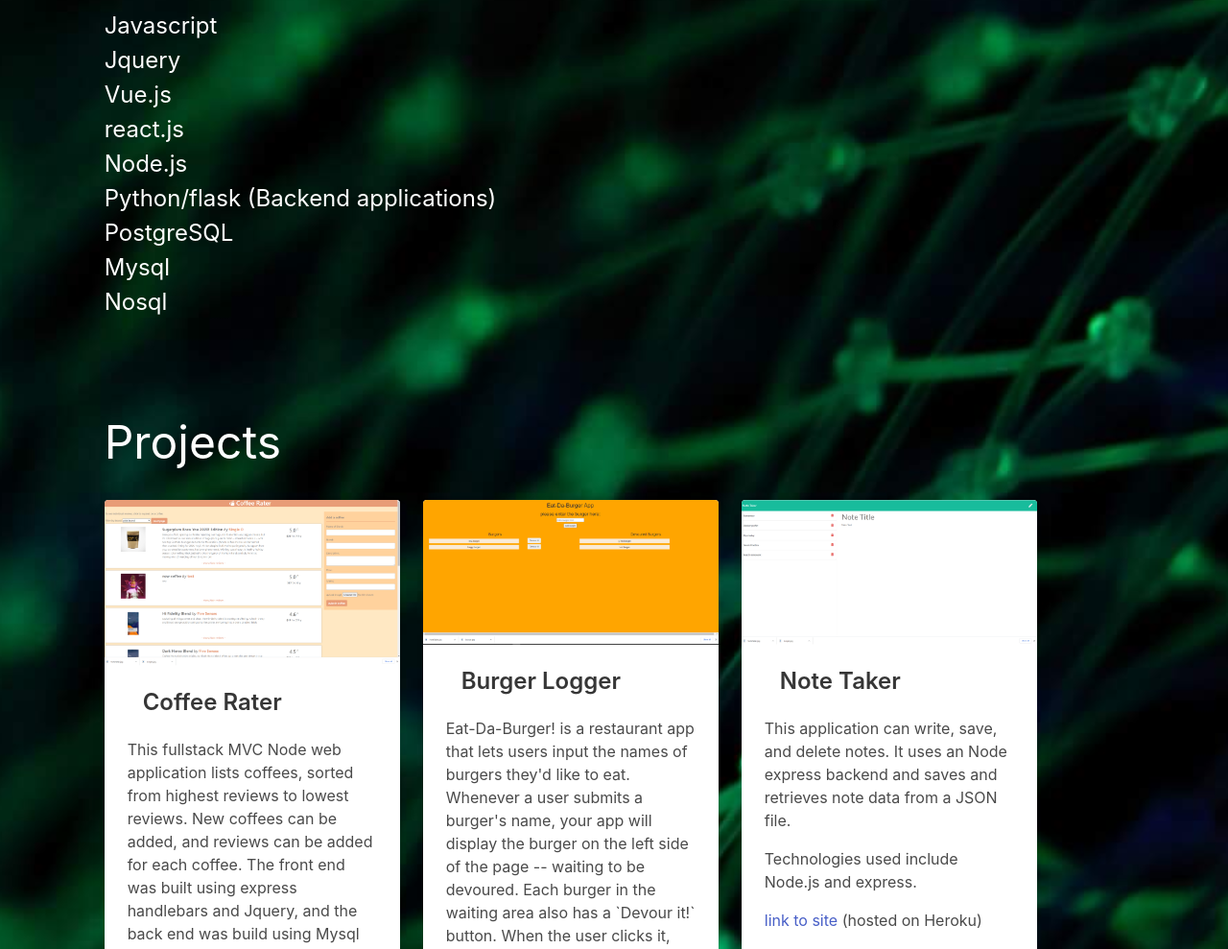
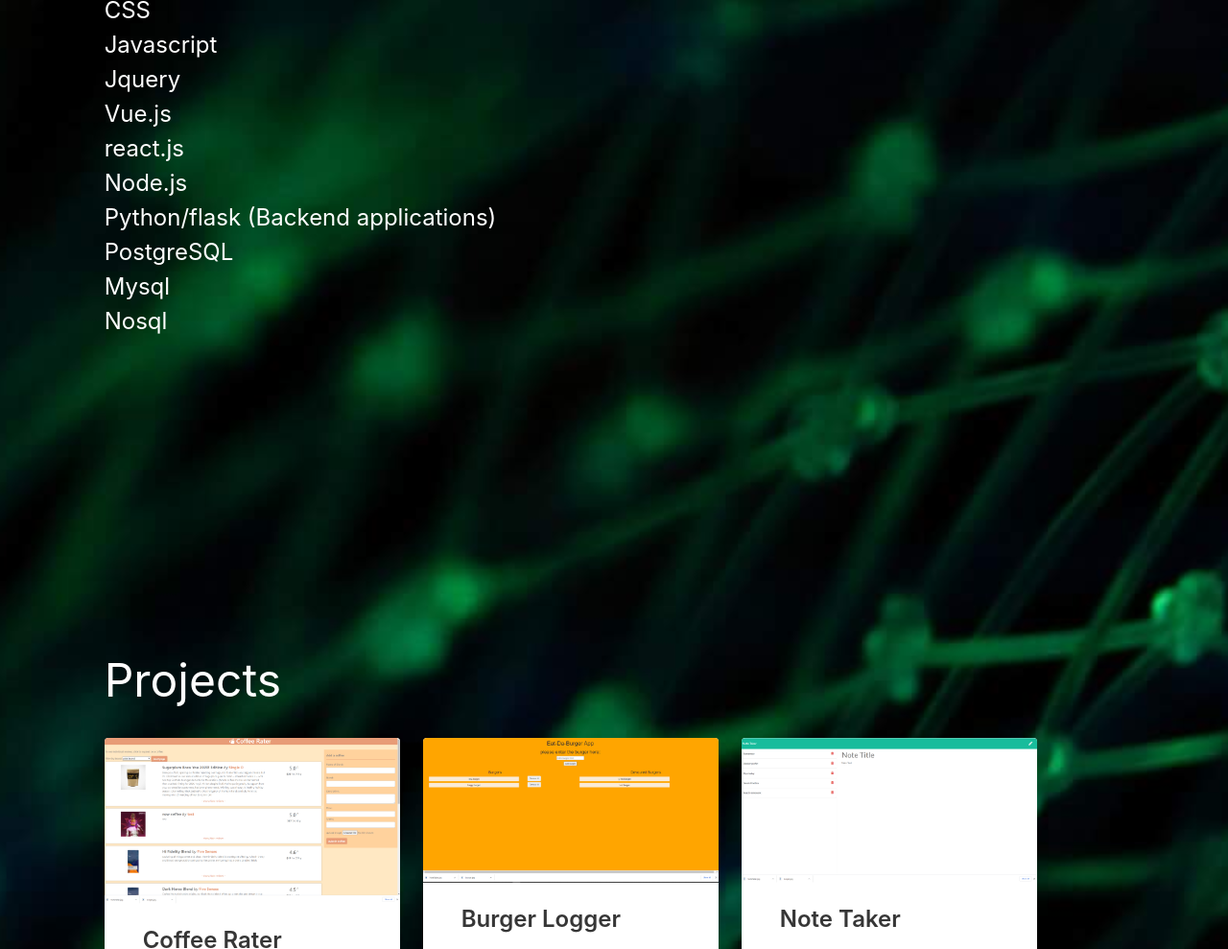
Before and after one commit to dcon0610/updated-portfolio, a plain HTML site: page index.html in a window 1280 px wide. Shown: the part 1811-2800 px from the top of the page at 96% size. Drawn offline with nearby package versions, Linux system fonts and the light colour scheme.

Commit message:
style changes

```diff
--- a/index.html
+++ b/index.html
@@ -11,7 +11,7 @@
     </title>
   </head>
   <body class="background"  style="background-image: url(assets/pietro-jeng-n6B49lTx7NM-unsplash.jpg);">
-    <nav class="test navbar is-black is-hidden-mobile is-fixed-top columns is-mobile">
+    <nav class="navbar is-black is-fixed-top is-hidden-mobile columns is-mobile">
       <a href="#about" class="column has-text-white is-size-1 has-text-centered mt-6">
         About
       </a>
@@ -114,7 +114,7 @@
           </div>
         </div>
       </section>
-      <div class="columns is-mobile height">
+      <div class="columns is-mobile heightLarger">
         <div class="column  is-1">
         </div>
         <div class="column  has-text-white">
--- a/styles.css
+++ b/styles.css
@@ -1,26 +1,28 @@
 
-
-
-
-
+      .height {
+        min-height: 100vh;
+      }
      :target::before {
       content: "";
       display: block;
       height: 20vh; /* fixed header height*/
       margin: -20vh 0 0; /* negative fixed header height */
     }
-
-    @media only screen and (min-device-width: 480px) {
-    .height {padding-top:10vh}
+    @media only screen and (min-width: 480px) {
 
 
-    }
     .full {
 
       height: 100%
       }
+      .heightLarger {min-height: 200vh}
 
-    @media only screen and (max-device-width: 480px) {
+
+
+
+      }
+
+      @media only screen and (max-width: 480px) {
         .padding-right {padding-right: 11%}
         }
 
@@ -31,7 +33,7 @@
 
 
   .padding {padding-top: 40vh}
-.padding1 {padding-top: 35vh;}
+  .padding1 {padding-top: 30vh;}
   .padding2 {padding-top: 45vh; }
 
   .align {vertical-align: middle; display: inline-block}
```
Lines whose indentation alone changed are shown as unchanged.
